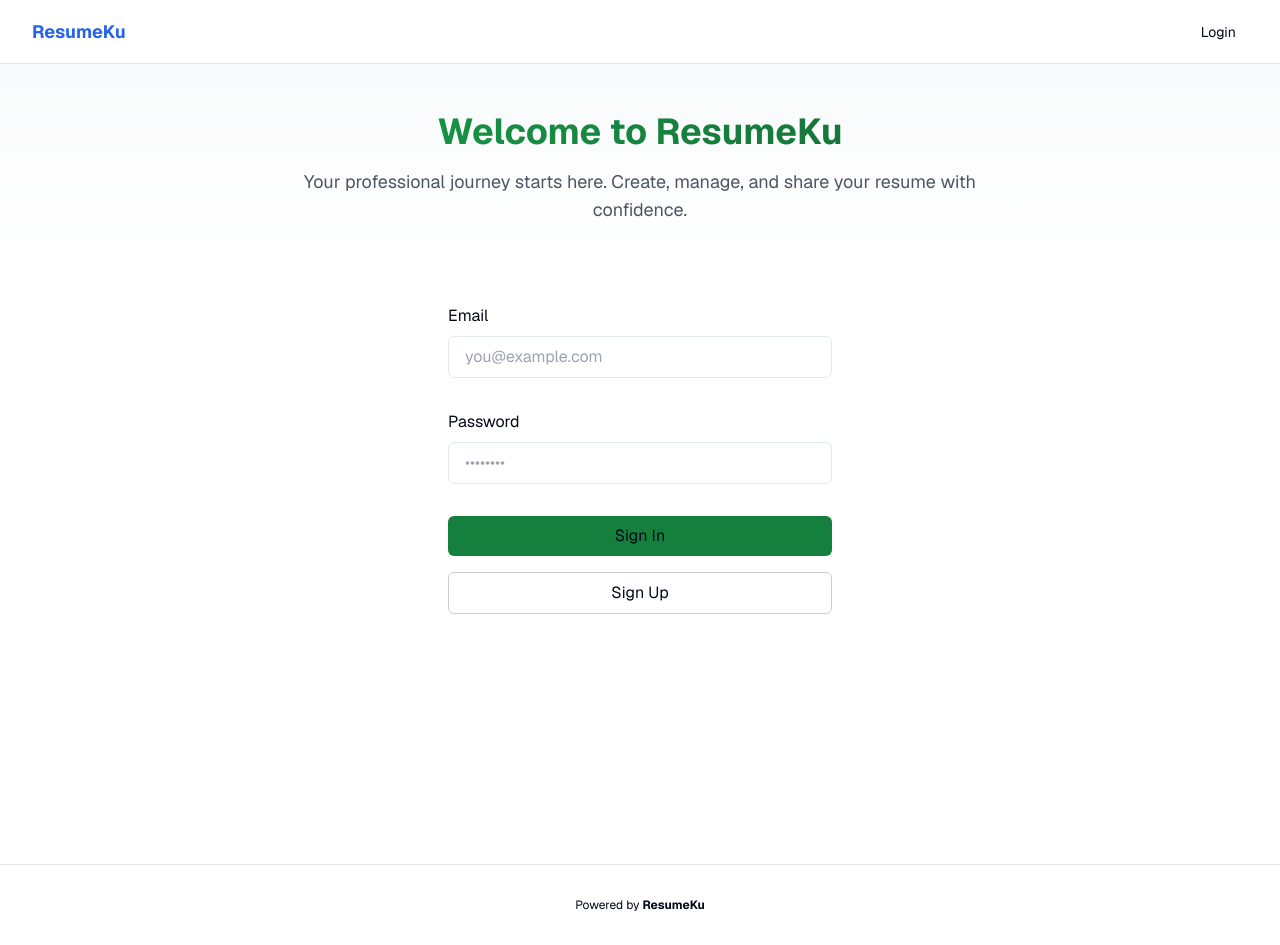
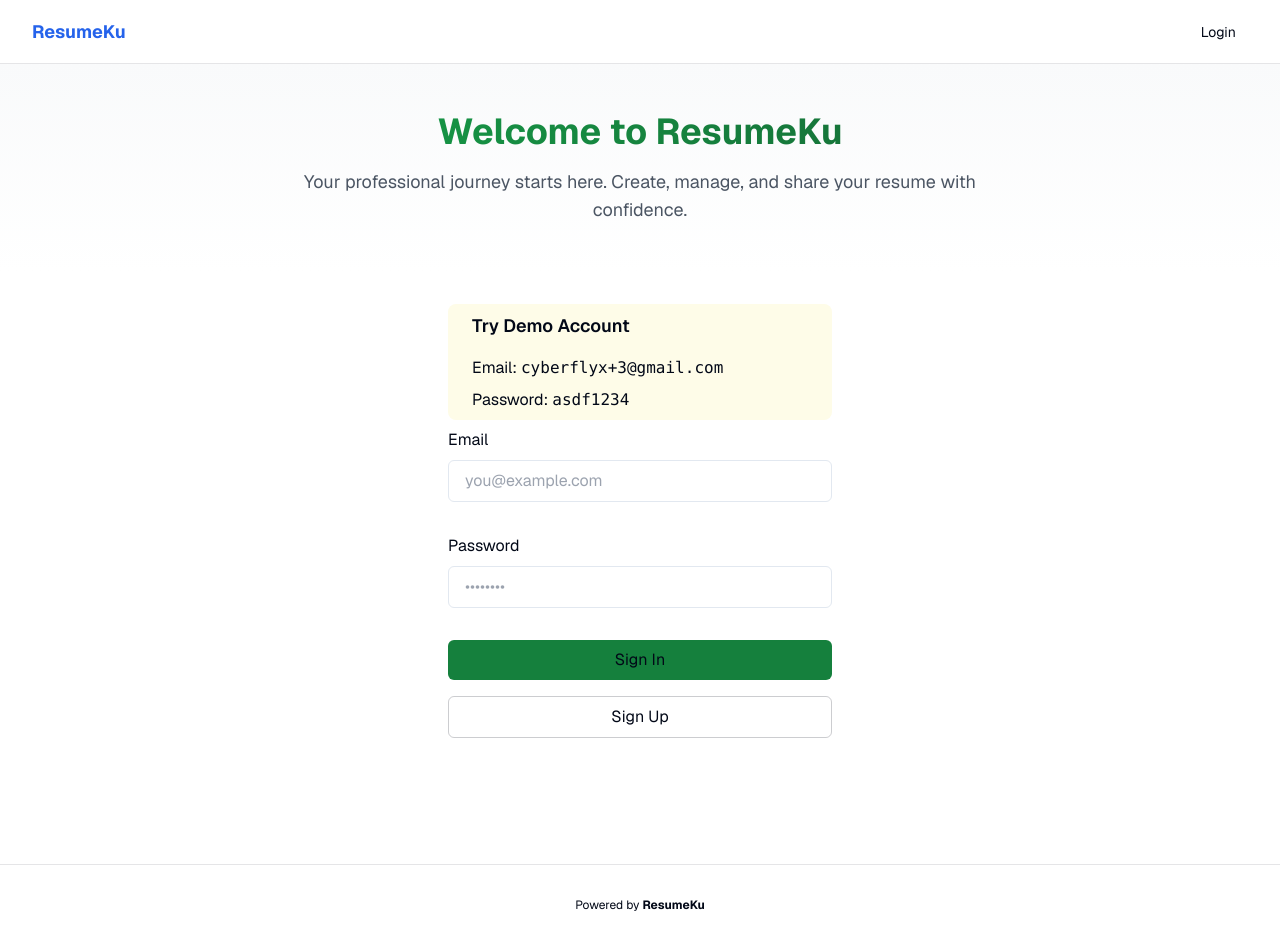
Before and after one commit to cyberfly/resumeku, a Next.js app: page /login in a window 1280 px wide. Built offline with nearby package versions, Linux system fonts and the light colour scheme; no server answers.

Commit message:
add demo acc info

```diff
--- a/app/(webapp)/login/page.tsx
+++ b/app/(webapp)/login/page.tsx
@@ -68,6 +68,19 @@ export default function Login({
 
       <div className="flex-1 flex flex-col w-full px-8 sm:max-w-md justify-center gap-2">
         <form className="flex-1 flex flex-col w-full gap-2 text-foreground">
+          {/* demo info */}
+          <div className="bg-yellow-50 rounded-lg px-6 py-2 max-w-md w-full">
+            <h2 className="text-lg font-semibold mb-4">Try Demo Account</h2>
+            <div className="space-y-2 text-base">
+              <p>
+                Email: <span className="font-mono">cyberflyx+3@gmail.com</span>
+              </p>
+              <p>
+                Password: <span className="font-mono">asdf1234</span>
+              </p>
+            </div>
+          </div>
+
           <label className="text-md" htmlFor="email">
             Email
           </label>
```
